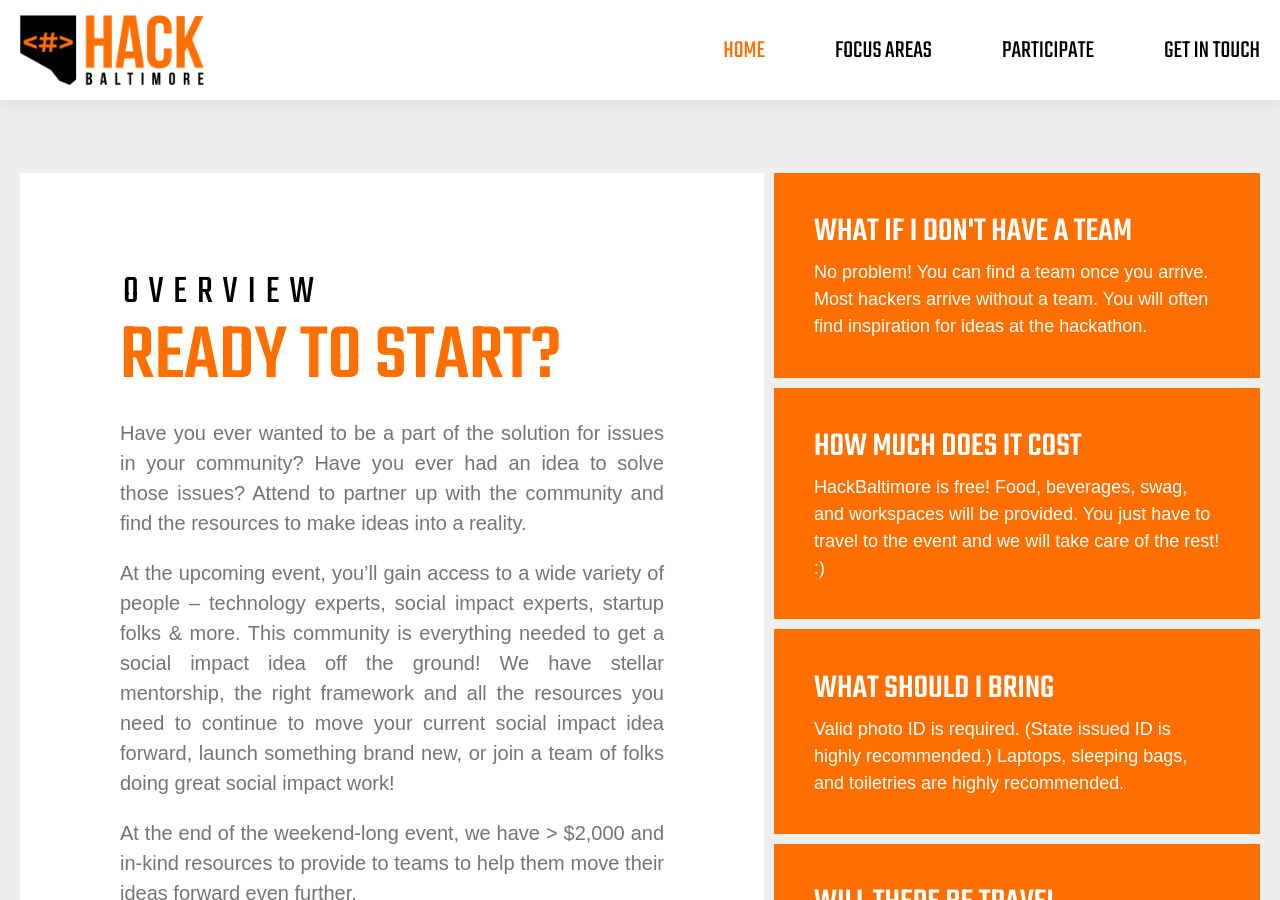
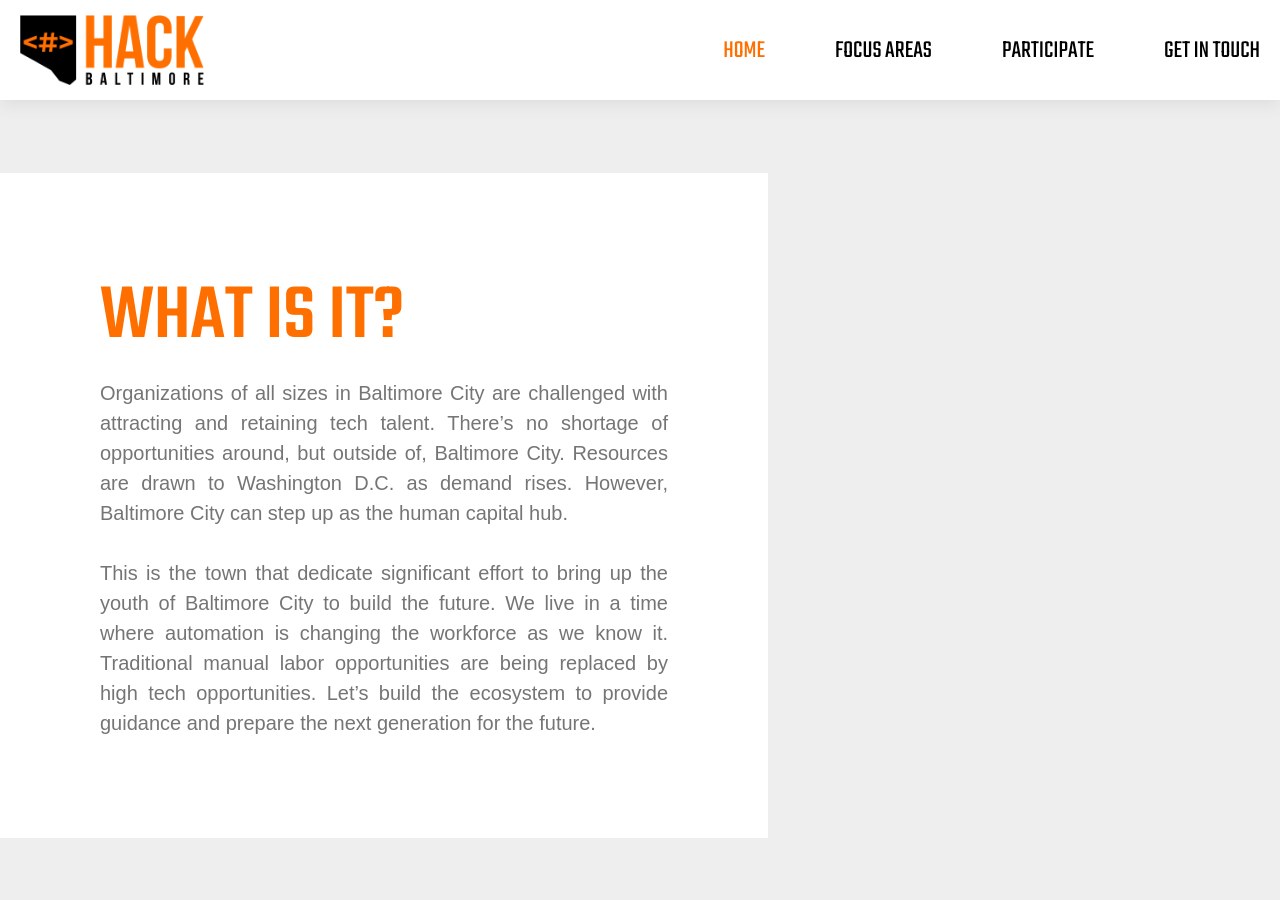
Before and after one commit to BaltimoreCity/HackBaltimore, a Jekyll site: the page built from workforce.html, in a window 1280 px wide and 900 px high, scrolled down 437 px. Built offline with Jekyll 4.4.1, drawn with Linux system fonts in a browser that asks for light colours; some web fonts are replaced; comment, search, counter and statistics services are not loaded.

Commit message:
Add housing and workforce content

```diff
--- a/housing.html
+++ b/housing.html
@@ -5,6 +5,12 @@ title: Housing
 <section class="areas-headline areas-headline__housing">
   <div class="container__row">
     <h2 class="areas-headline__h2">Housing</h2>
+  </div>
+</section>
+<section class="areas-overview focus-description">
+  <div class="areas-overview__content content focus-content">
+    <h3 class="h3__headline">What is it?</h3>
+    <p class="p__text">While housing prices are low by comparison to the rest of the country, housing affordability continues to be an issue for Baltimore City residents. With a median household income of $42,665, and 11.8% unemployment, Baltimore City is faced with a unique challenge. Baltimore City housing units are 37% owner occupied, 43% renter occupied, and a whopping 20% vacant units.</p>
   </div>
 </section>
 {% include overview.html %}
--- a/workforce.html
+++ b/workforce.html
@@ -5,6 +5,13 @@ title: Workforce
 <section class="areas-headline areas-headline__workforce">
   <div class="container__row">
     <h2 class="areas-headline__h2">Workforce development</h2>
+  </div>
+</section>
+<section class="areas-overview focus-description">
+  <div class="areas-overview__content content focus-content">
+    <h3 class="h3__headline">What is it?</h3>
+    <p class="p__text">Organizations of all sizes in Baltimore City are challenged with attracting and retaining tech talent. There’s no shortage of opportunities around, but outside of, Baltimore City. Resources are drawn to Washington D.C. as demand rises. However, Baltimore City can step up as the human capital hub. <br><br> This is the town that dedicate significant effort to bring up the youth of Baltimore City to build the future. We live in a time where automation is changing the workforce as we know it. Traditional manual labor opportunities are being replaced by high tech opportunities. Let’s build the ecosystem to provide guidance and prepare the next generation for the future.
+</p>
   </div>
 </section>
 {% include overview.html %}
```
